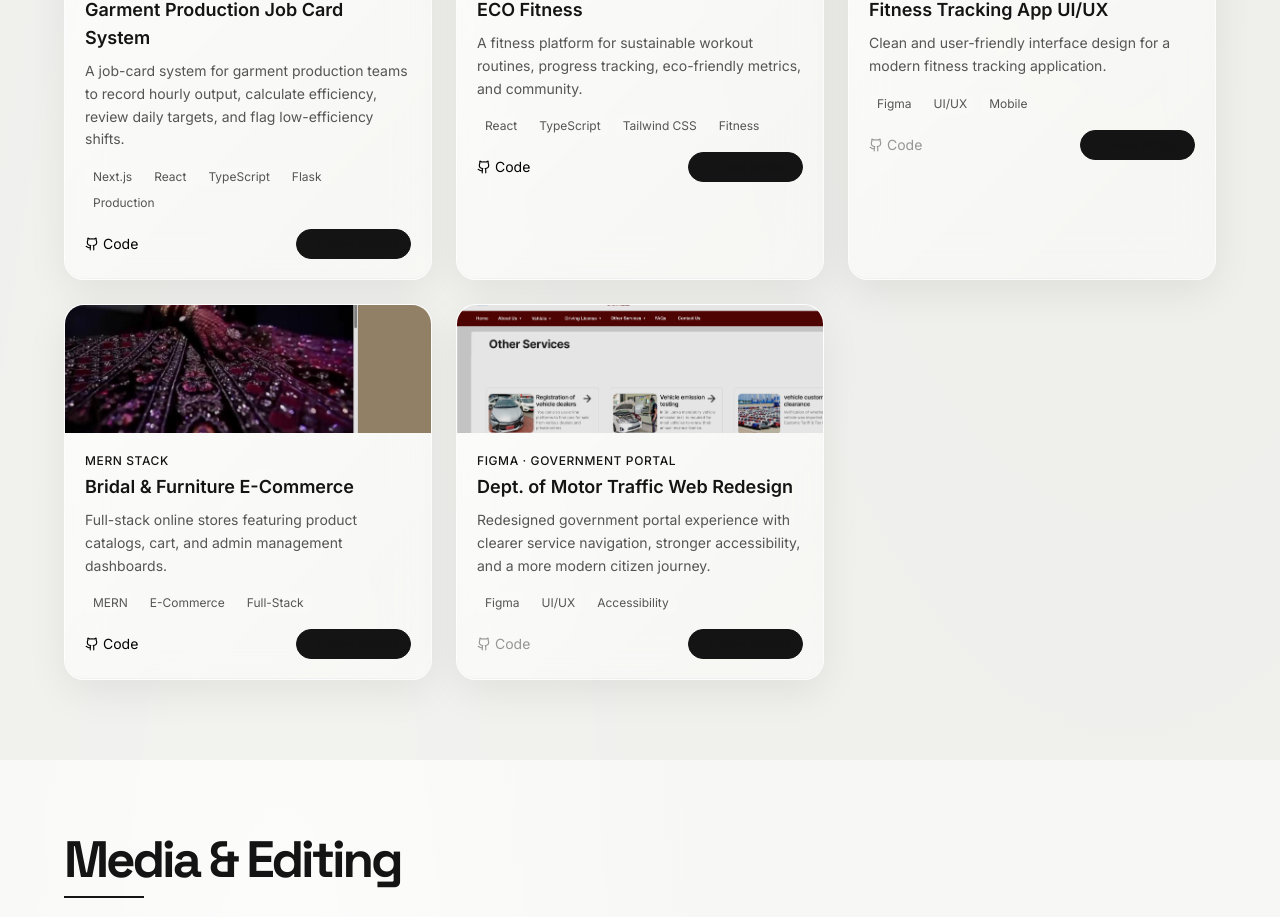
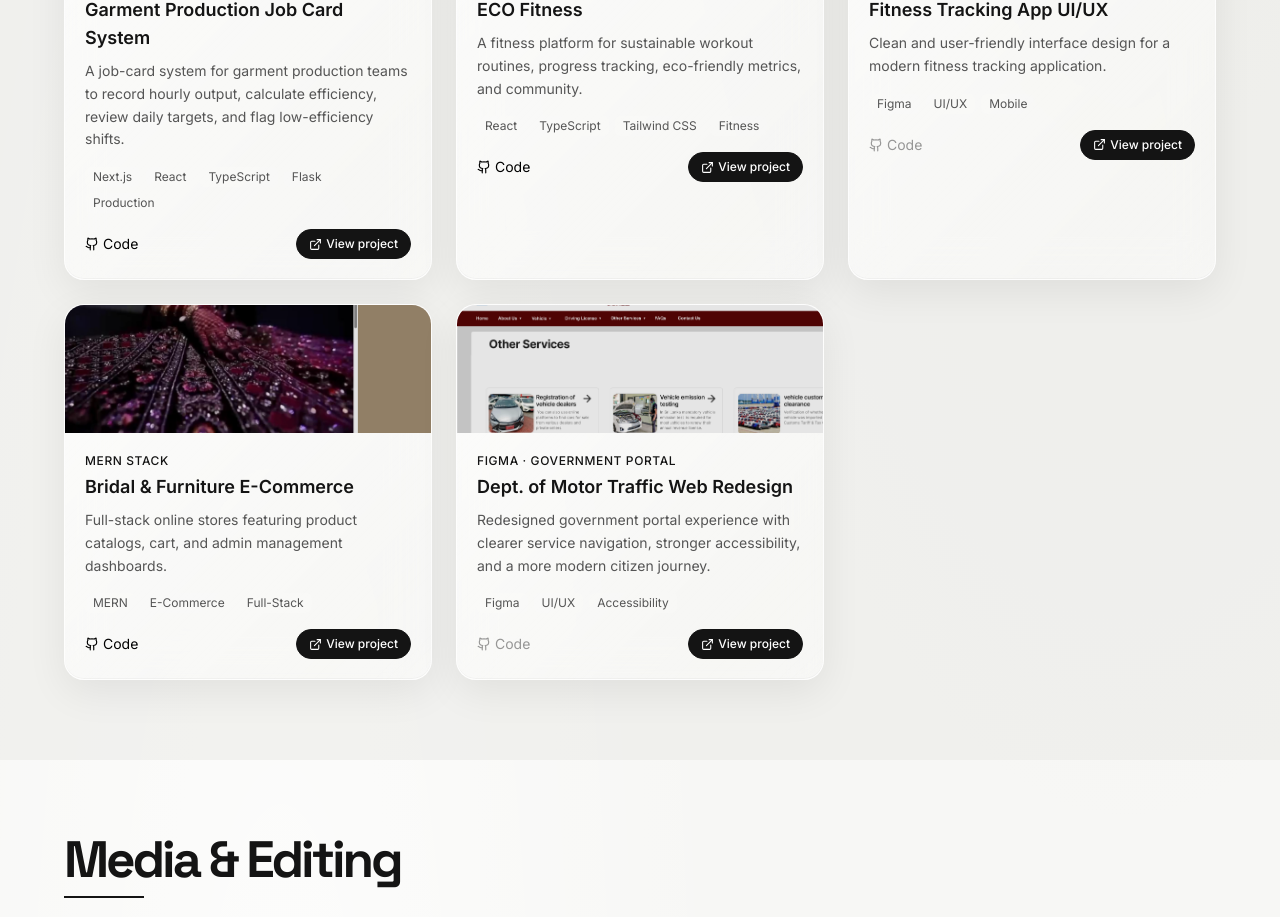
Before and after one commit to Baranger685/baranger-portfolio, a React (Vite) app: page / in a window 1280 px wide. Shown: the part 3855-4772 px from the top of the page. Built offline with nearby package versions, Linux system fonts and the light colour scheme.

Commit message:
Keep project button text visible in light mode

```diff
--- a/src/index.css
+++ b/src/index.css
@@ -66,7 +66,7 @@
   color: #141414;
 }
 
-.site-shell [class*="text-white"]:not(.btn-primary) {
+.site-shell [class*="text-white"]:not(.btn-primary):not(.project-view-button) {
   color: #141414 !important;
 }
 
```
